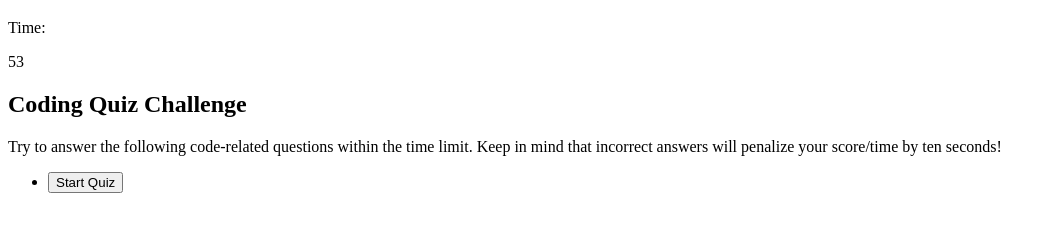
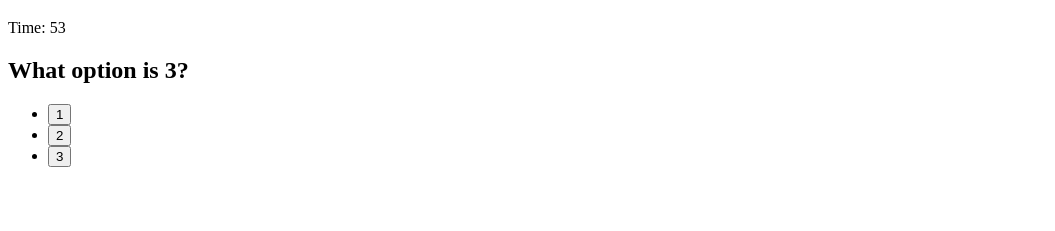
Before and after one commit to luizmedina87/code-quiz, a plain HTML site: page index.html in a window 1280 px wide. Both pictures are taken after a click on the button "Start Quiz". Shown: the part 61-292 px from the top of the page, without its empty margins (0-1055 px from the left). Drawn offline with Linux system fonts and the light colour scheme.

Commit message:
added start button and show questions

```diff
--- a/assets/js/script.js
+++ b/assets/js/script.js
@@ -1,3 +1,21 @@
+// question objects to use. Should change to json file afterwards
+questions = [
+  question1 = {
+    question: "What option is 3?",
+    options: ["1", "2", "3"],
+    indexCorrect: 2
+  },
+  question2 = {
+    question: "what option is 4?",
+    options: ["1", "2", "3", "4"],
+    indexCorrect: 3
+  }
+];
+
+var pageContentEl = document.getElementById("page-content")
+var currentQuestion = 0;
+var quizScore = 0;
+
 var countdownTimer = function() {
   // getting time left
   var timeLeftEl = document.getElementById("time-left");
@@ -13,20 +31,73 @@ var countdownTimer = function() {
       clearInterval(timer)
     }
   }
+};
+
+var mainButtonHandler = function(event) {
+  var targetEl = event.target;
+  if (targetEl.matches("#start-btn")) {
+    startQuiz();
+  }
+  else {
+    var chosenAnswer = parseInt(targetEl.id);
+    var rightAnswer = questions[currentQuestion].indexCorrect;
+    if (chosenAnswer === rightAnswer) {
+      quizScore += 1;
+      console.log("right");
+      // SHOW THAT ANSWER IS RIGHT
+    }
+    else {
+      // DECREASE TIMER BY 10 SECONDS
+      // SHOW THAT ANSWER IS WRONG
+      console.log("wrong");
+    }
+    document.getElementById("buttons-list").textContent = "";
+    currentQuestion++;
+    showQuestion();
+  }
+};
+
+var startQuiz = function() {
+  // title class should change to change css formatting
+  var quizTitleEl = document.getElementById("quiz-title");
+  quizTitleEl.className = "question-title";
+  // <p> should disappear because questions don't need it
+  var quizInstEl = document.getElementById("quiz-instructions");
+  quizInstEl.remove();
+  // delete start quiz button
+  var quizBtnEl = document.getElementById("start-btn");
+  quizBtnEl.parentElement.remove();
+  // should enter question mode
+  showQuestion();
 }
 
+var showQuestion = function() {
+  // unpack content
+  var questionObj = questions[currentQuestion];
+  var question = questionObj.question;
+  var options = questionObj.options;
+  // change <h2> text content to new question
+  var quizTitleEl = document.getElementById("quiz-title");
+  quizTitleEl.textContent = question;
+  // add options buttons
+  for (let i = 0; i < options.length; i++) {
+    let optionTxt  = options[i];
+    var btnsListEl = document.getElementById("buttons-list");
+    // create <li>
+    var listEl = document.createElement("li");
+    listEl.className = "btn";
+    // create <button>
+    var btnEl = document.createElement("button");
+    btnEl.setAttribute("id", i);
+    btnEl.textContent = optionTxt;
+    // append <button> to <li>
+    listEl.appendChild(btnEl);
+    // append <li> to <ul>
+    btnsListEl.appendChild(listEl);
+  }
+};
+
+// handles the buttons contained in main
+pageContentEl.addEventListener("click", mainButtonHandler);
+
 countdownTimer();
-
-// question objects to use. Should change to json file afterwards
-questions = [
-  question1 = {
-    question: "What option is 3?",
-    options: ["1", "2", "3"],
-    index_correct: 3
-  },
-  question2 = {
-    question: "what option is 4?",
-    options: ["1", "2", "3", "4"],
-    index_correct: 4
-  }
-];
--- a/index.html
+++ b/index.html
@@ -11,22 +11,19 @@
   <header>
     <h1>View Highscores</h1>
     <div>
-      <p>Time: </p>
-      <p id="time-left">60</p>
+      <p>Time: <span id="time-left">60</span></p>
     </div>
   </header>
 
-  <main>
-    <h2>Coding Quiz Challenge</h2>
-    <p>
+  <main id="page-content">
+    <h2 class="welcome-title" id="quiz-title">Coding Quiz Challenge</h2>
+    <p id="quiz-instructions">
       Try to answer the following code-related questions within the time limit.
       Keep in mind that incorrect answers will penalize your score/time by ten
       seconds!
     </p>
-    <ul>
-      <li>
-        <button>Start Quiz</button>
-      </li>
+    <ul id="buttons-list">
+      <li class="btn"><button id="start-btn">Start Quiz</button></li>
     </ul>
   </main>
 
```
